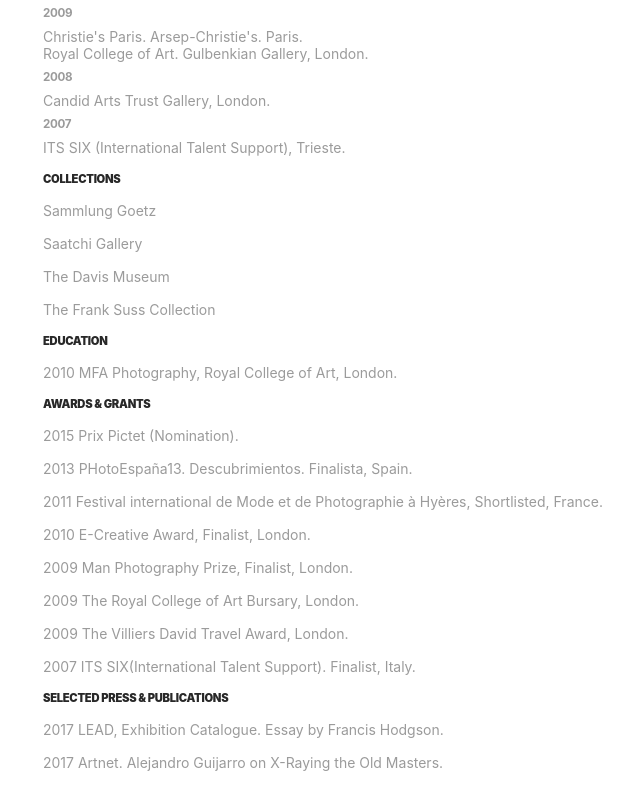
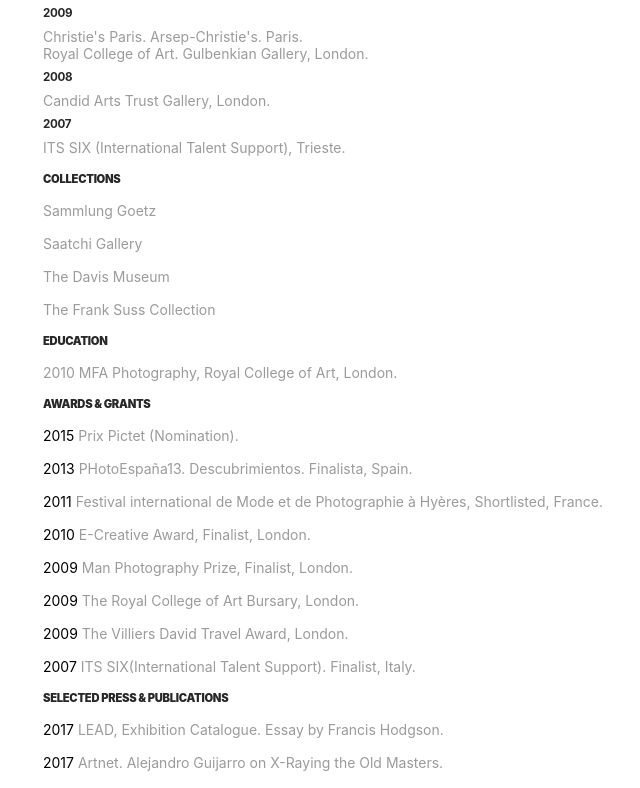
Before and after one commit to MigCap/a_g_site, a React (Create React App) app: page /bio in a window 1280 px wide. Shown: the part 1431-2219 px from the top of the page, without its empty margins (47-687 px from the left). Built offline with nearby package versions, Linux system fonts and the light colour scheme.

Commit message:
Change details like on old web.

```diff
--- a/src/components/App.js
+++ b/src/components/App.js
@@ -24,7 +24,7 @@
     padding-top: calc(${theme.navHeight} + 0.5rem);
   `};
   ${media.phone`
-  padding-top: 100px;
+    padding-top: 80px;
   `};
 `;
 
--- a/src/components/Bio.js
+++ b/src/components/Bio.js
@@ -3,6 +3,8 @@
 
 import { bioPic } from '../constants/images';
 import { bioInfo } from '../constants/bio';
+
+import { getFirstWord, getRestOfString } from '../utils/various';
 
 import styled from 'styled-components/macro';
 import { Main, theme, media } from '../styles';
@@ -73,6 +75,7 @@
 `;
 
 const InfoYear = styled.h5`
+  color: ${colors.darkGrey};
   padding: 0.5rem 0;
   margin: 0;
 `;
@@ -83,6 +86,8 @@
     color: ${colors.grey};
   }
 `;
+
+console.log(bioInfo);
 
 const Bio = () => (
   <Main>
@@ -118,16 +123,43 @@
                   data.exhibitions.map((exhibition, index) => (
                     <p key={index.toString()}>{exhibition}</p>
                   ))}
-                <p>{!data.exhibitions && !data.text && data}</p>
+                {!data.exhibitions &&
+                  !data.text &&
+                  info.title !== 'AWARDS & GRANTS' && (
+                  <p>
+                    {getFirstWord(data)}
+                    {getRestOfString(data)}
+                  </p>
+                )}
+                {!data.exhibitions &&
+                  !data.text &&
+                  info.title === 'AWARDS & GRANTS' && (
+                  <p>
+                    <span style={{ color: 'black' }}>
+                      {getFirstWord(data)}
+                    </span>
+                    {getRestOfString(data)}
+                  </p>
+                )}
                 {data.text && data.src ? (
                   <InfoLink
                     href={data.src}
                     target="_blank"
                     rel="noreferrer noopener">
-                    <p>{data.text}</p>
+                    <p>
+                      <span style={{ color: 'black' }}>
+                        {getFirstWord(data.text)}
+                      </span>
+                      {getRestOfString(data.text)}
+                    </p>
                   </InfoLink>
                 ) : (
-                  <p>{data.text}</p>
+                  <p>
+                    <span style={{ color: 'black' }}>
+                      {getFirstWord(data.text)}
+                    </span>
+                    {getRestOfString(data.text)}
+                  </p>
                 )}
               </Fragment>
             ))}
--- a/src/components/Contact.js
+++ b/src/components/Contact.js
@@ -14,8 +14,8 @@
   color: ${colors.lightGrey};
 
   ${media.phablet`
-      padding: 2rem 0.5rem 0 0.5rem;
-      `};
+      padding: 1rem 0.5rem 0 0.5rem;
+  `};
 
   p {
     padding: 0.5rem 0;
@@ -55,7 +55,7 @@
     justify-self: center;
   `};
   ${media.phablet`
-    padding: 3rem 1rem 0 1rem;
+    padding: 1rem 1rem 0 1rem;
     font-size: 0.5rem;
   `};
 
@@ -73,29 +73,41 @@
   }
 `;
 
+const PrarragraphStyled = styled.p`
+  padding-top: 10% !important;
+
+  ${media.phablet`
+    padding-top: 1%;
+  `};
+`;
+
+const LinkStyled = styled.a`
+  padding-bottom: 2%;
+  ${media.phablet`
+    padding-bottom: 2%;
+  `};
+`;
 const Contact = () => (
   <MainContact>
-    <hr style={{ width: '70%' }} />
-    {/* <p style={{ paddingTop: '10%', color: '#181818', fontWeight: 'bold' }}>
-      Contact:
-    </p> */}
-    <p style={{ paddingTop: '10%' }}>contact@alejandroguijarro.com</p>
-    <hr style={{ width: '80px' }} />
+    {/* <hr style={{ width: '70%' }} /> */}
+    <PrarragraphStyled>contact@alejandroguijarro.com</PrarragraphStyled>
+
+    {/* <hr style={{ width: '100px' }} /> */}
     <p style={{ color: '#181818', fontWeight: 'bold' }}>
       For sales and available works, please contact:
     </p>
     <p>Tristan Hoare: info@tristanhoare.com</p>
-    <hr style={{ width: '80px' }} />
-    <a
+
+    {/* <hr style={{ width: '100px' }} /> */}
+    <LinkStyled
       href="https://www.instagram.com/alejandroguijarrostudio/"
       target="_blank"
-      rel="noopener noreferrer"
-      style={{ paddingBottom: '10%' }}>
+      rel="noopener noreferrer">
       <IconInstagram />
       <p>Instagram</p>
-    </a>
+    </LinkStyled>
 
-    <hr style={{ width: '70%' }} />
+    {/* <hr style={{ width: '70%' }} /> */}
     <Rights>
       <p>
         &copy; {new Date().getFullYear()} Alejandro Guijarro All Rights
--- /dev/null
+++ b/src/utils/various.js
@@ -0,0 +1,12 @@
+// Extract first word from string
+export const getFirstWord = string => {
+  if (string !== undefined) {
+    return `${string.substr(0, string.indexOf(' '))} `;
+  }
+};
+
+export const getRestOfString = string => {
+  if (string !== undefined) {
+    return string.substr(string.indexOf(' ') + 1);
+  }
+};
```
